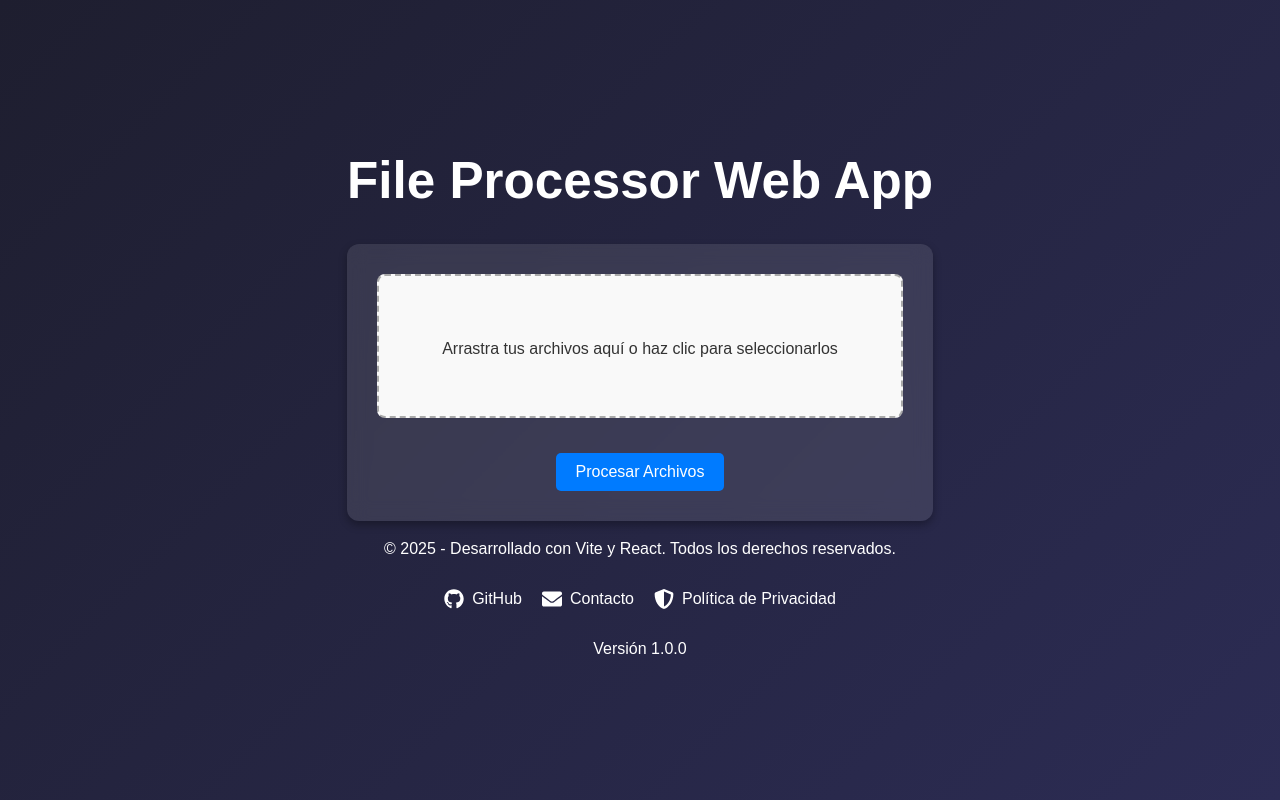
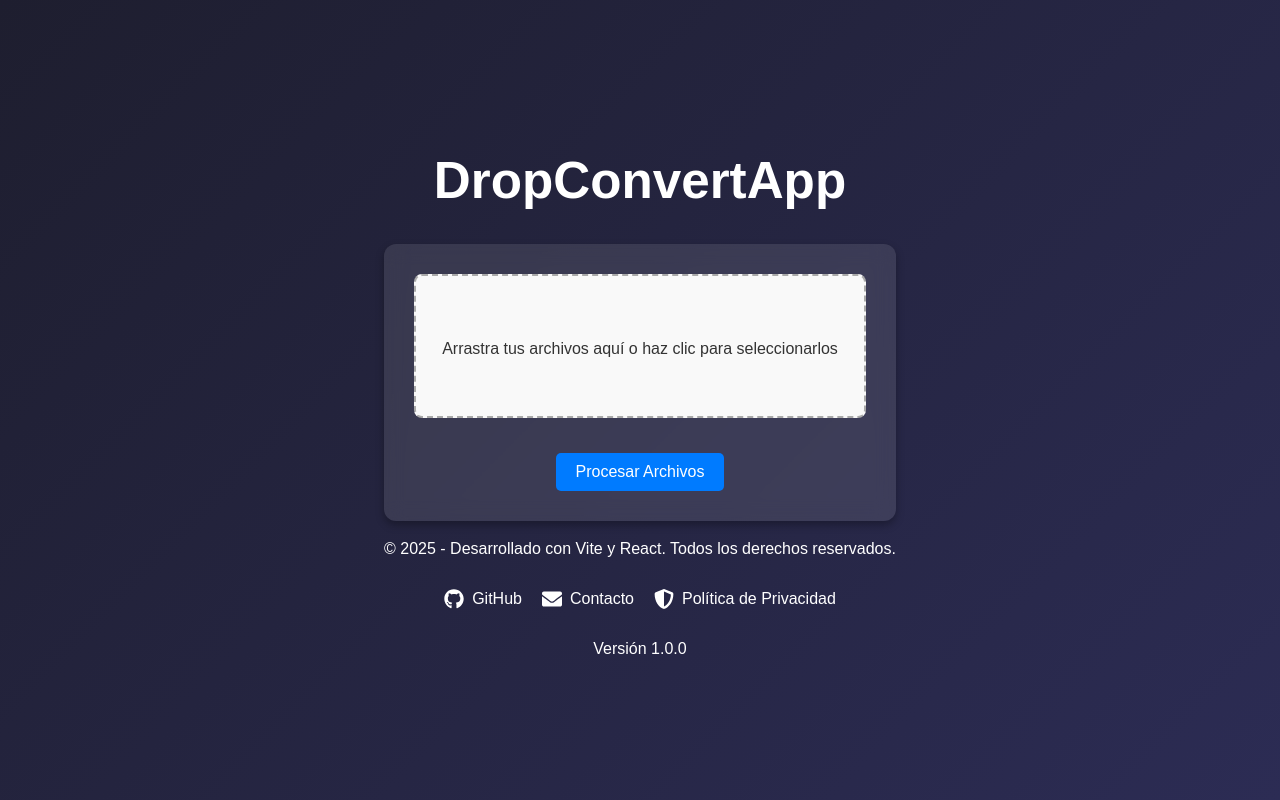
Before and after one commit to NahuelMorena/DropConvertApp, a React (Vite) app: page / in a window 1280 px wide. Built offline with nearby package versions, Linux system fonts and the light colour scheme.

Commit message:
change name app

```diff
--- a/index.html
+++ b/index.html
@@ -4,7 +4,7 @@
     <meta charset="UTF-8" />
     <link rel="icon" type="image/svg+xml" href="/file.svg" />
     <meta name="viewport" content="width=device-width, initial-scale=1.0" />
-    <title>File Processor Web App</title>
+    <title>DropConvertApp</title>
   </head>
   <body>
     <div id="root"></div>
--- a/package.json
+++ b/package.json
@@ -30,5 +30,5 @@
     "typescript-eslint": "^8.18.2",
     "vite": "^6.0.5"
   },
-  "homepage": "https://NahuelMorena.github.io/PreprocessorFileApp"
+  "homepage": "https://NahuelMorena.github.io/DropConvertApp"
 }
--- a/src/App.tsx
+++ b/src/App.tsx
@@ -4,7 +4,7 @@ import Footer from './Footer';
 const App = (): JSX.Element => {
   return (
     <div className="App">
-      <h1>File Processor Web App</h1>
+      <h1>DropConvertApp</h1>
       <Dropzone />
       <Footer />
     </div>
--- a/vite.config.ts
+++ b/vite.config.ts
@@ -4,5 +4,5 @@ import react from '@vitejs/plugin-react-swc'
 // https://vite.dev/config/
 export default defineConfig({
   plugins: [react()],
-  base: '/PreprocessorFileApp/'
+  base: '/DropConvertApp/'
 })
```
